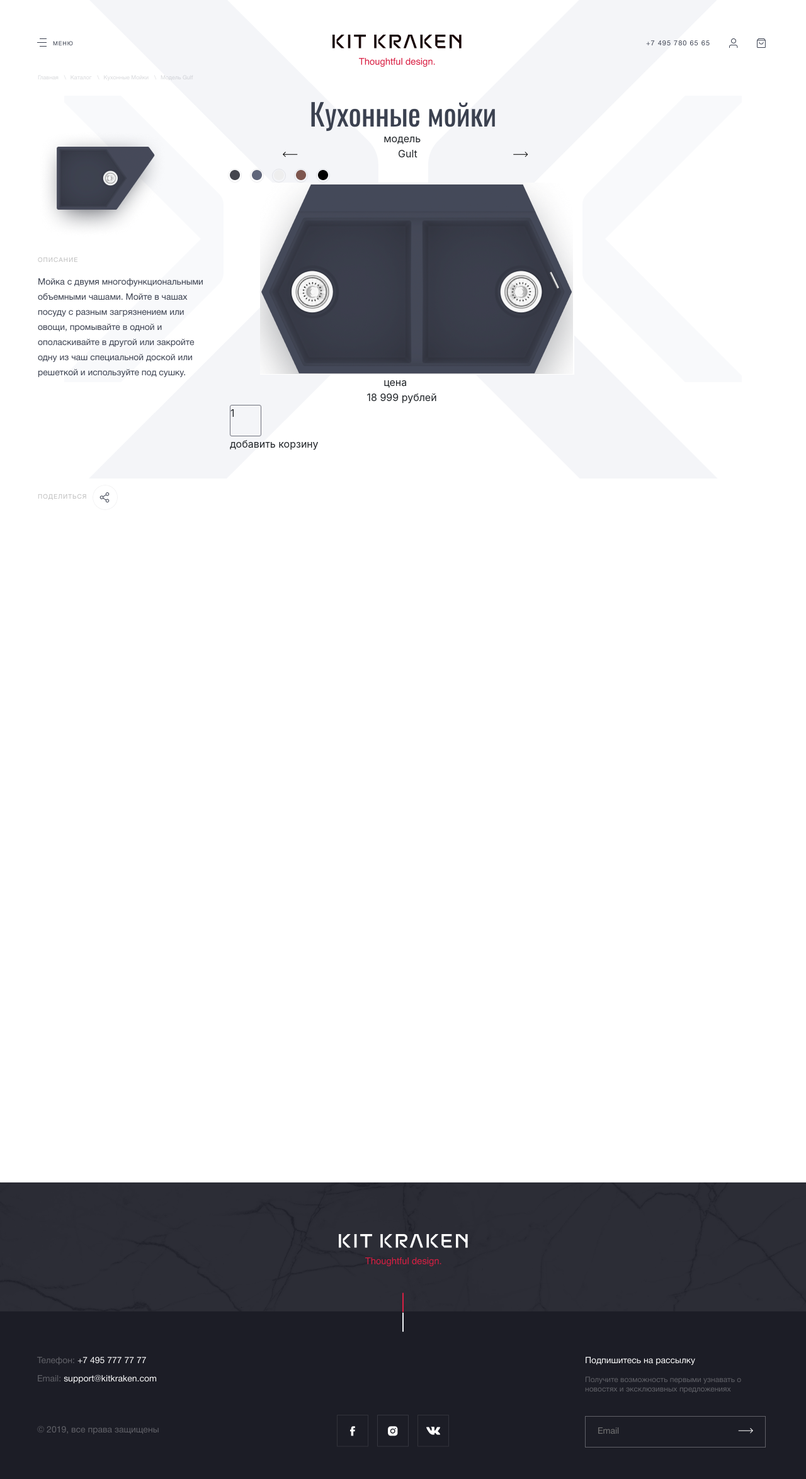
After one commit to Buhanov-Dima/kit, a PHP site: page /item-card.php in a window 1280 px wide. The commit adds this page. Shown: the whole page at 63% size. Run offline with PHP 8.4, Linux system fonts and the light colour scheme; some libraries are stand-ins or nearby versions.

Commit message:
начал делать карточку товара 4.0
В принципе добавить кроме заголовка пока нечего. "Поделиться" заменил на картинку, как и договаривались. Событие по ховеру написал в js (не знаю почему, но мне так проще) Наверное потому-что я полностью вижу там процесс и сам его прописываю. вобщем как-то так. Отправляй - посмотрим че скажут

```diff
--- a/css/style2.css
+++ b/css/style2.css
@@ -264,6 +264,7 @@ p {margin: 0;}
 	border-radius: 11px;
 	height: 22px;
 	width: 22px;
+	cursor: pointer;
 }
 
 .colors div img{
@@ -560,8 +561,11 @@ h1{
 	font-size: 48px;
 	line-height: 53px;
 	text-align: center;
+	color: #3B4150;
+}
+
+#catalog h1{
 	margin-bottom: 27px;
-	color: #3B4150;
 }
 
 .left-side{
@@ -767,6 +771,7 @@ p.labels {
 	margin-top: -2px;
 	border-bottom: 1px solid #EEF0F5;
 	margin-bottom: 39px;
+	margin-top: 10px;
 }
 
 .view{
@@ -864,13 +869,13 @@ p.labels {
 	background: linear-gradient(180deg, rgba(226, 239, 240, 0.3) 0%, #E2EFF0 100%);
 }
 
-.description{
+.card{
 	display: flex;
 	justify-content: space-between;
 	margin-top: 5%;
 }
 
-.description div p:first-child{
+.card div p:first-child{
 	font-family: HelveticaNeueCyr;
 	font-size: 8px;
 	line-height: normal;
@@ -882,7 +887,7 @@ p.labels {
 	margin-bottom: 6px;
 }
 
-.description div p:last-child{
+.card div p:last-child{
 	font-family: HelveticaNeueCyr;
 	font-size: 22px;
 	line-height: normal;
@@ -913,3 +918,128 @@ p.labels {
 	right : 15px;
 	box-shadow: 0px 10px 40px rgba(217, 31, 67, 0.5);
 }
+
+#footer_item-card{
+	margin-top: 1000px;
+	background: none;
+}
+
+#item-card{
+	padding: 0 60px;
+	padding-top: 120px;
+}
+
+#item-card h1{
+	margin: 0;
+
+}
+
+.description{
+	max-width: 270px;
+	margin-bottom: 165px;
+}
+
+.description h4{
+	font-family: HelveticaNeueCyr;
+	font-size: 10px;
+	line-height: normal;
+	letter-spacing: 0.1em;
+	text-transform: uppercase;
+	color: #BDBDBD;
+	mix-blend-mode: normal;
+	margin-bottom: 18px;
+}
+.description p{
+	font-family: HelveticaNeueCyr;
+	font-size: 14px;
+	line-height: 24px;
+	color: #3B4150;
+}
+
+.left-picture{
+	margin-bottom: 31px;
+}
+
+.share{
+	display: flex;
+	align-items: center;
+}
+
+.share *{
+	width: 40px;
+	height: 40px;
+	border-radius:21px;
+}
+.hide{
+	opacity: 0;
+}
+
+.share a{
+}
+
+#telegram{
+	background: #36ADE1 url("/img/item-card/telegram.png") 50% 50% no-repeat;
+}
+
+#whatsapp{
+	background: #00E676 url("/img/item-card/whatsapp.png") 50% 50% no-repeat;
+}
+
+#messenger{
+	background: #2196F3 url("/img/item-card/messenger.png") 50% 50% no-repeat;
+}
+
+#vkontakte{
+	background: #5181B8 url("/img/item-card/vk.png") 50% 50% no-repeat;
+}
+
+#instagram{
+	background: radial-gradient(24.78px at 29.04% 99.59%, #FDDB86 0%, rgba(240, 105, 66, 0) 100%), radial-gradient(32.14px at 31.72% 92.92%, #FFAD05 0%, rgba(255, 63, 0, 0) 100%), linear-gradient(159.86deg, #4263DF 5.92%, rgba(213, 53, 133, 0) 77.32%), #E11B7E url("/img/item-card/instagram.png") 50% 50% no-repeat;
+}
+
+.button-share{
+	mix-blend-mode: normal;
+	cursor: pointer;
+}
+
+.button-share img[src="/img/item-card/share_red.png"]{
+	display: none;
+}
+
+.share p{
+	width: auto;
+	height: auto;
+	font-family: HelveticaNeueCyr;
+	font-size: 10px;
+	line-height: normal;
+	letter-spacing: 0.1em;
+	text-transform: uppercase;
+	color: #BDBDBD;
+	mix-blend-mode: normal;
+	margin-right: 9px;
+}
+
+.center-item{
+	display: inline-block;
+}
+
+#item-card .colors div{
+	border: 1px solid rgba(59, 65, 80, .1);
+}
+
+.number-of-items{
+	width: 50px;
+	height: 50px;
+	mix-blend-mode: normal;
+	border: 1px solid #70727D;
+	box-sizing: border-box;
+	border-radius: 3px;
+}
+.number-of-items p{
+	position: relative;
+	top: 0;
+	bottom: 0;
+	left: 0;
+	right: 0;
+	margin: auto;
+}
--- /dev/null
+++ b/item-card.php
@@ -0,0 +1,188 @@
+<!DOCTYPE html>
+<html>
+<head>
+	<meta charset="UTF-8">
+	<title>Kit Kraken</title>
+	<link rel="stylesheet" href="https://stackpath.bootstrapcdn.com/bootstrap/4.3.1/css/bootstrap.min.css" integrity="sha384-ggOyR0iXCbMQv3Xipma34MD+dH/1fQ784/j6cY/iJTQUOhcWr7x9JvoRxT2MZw1T" crossorigin="anonymous">
+
+	<link rel="stylesheet" href="/css/style2.css">
+</head>
+<body>
+	<header>
+		<div class="wrap_head">
+			<div class="menu">
+				<a href="#">меню</a>
+			</div>
+			<div class="logo">
+				<img src="/img/logo.png" alt="">
+			</div>
+			<div class="nmb_user_basket">
+				<p>+7 495 780 65 65</p>
+				<a href="#"><img src="/img/assets/user.png" alt="user"></a>
+				<a href="#"><img src="/img/assets/shopping-bag.png" alt="basket"></a>
+			</div>
+		</div>
+	</header>
+	<section>
+		<div class="content" id="item-card">
+			<div class="other_pages">
+				<p>Главная</p>
+				<p id="slash">\</p>
+				<p>Каталог</p>
+				<p id="slash">\</p>
+				<p>Кухонные мойки</p>
+				<p id="slash">\</p>
+				<p>Модель Gulf</p>
+			</div>
+			<div class="container-fluid">
+				<div class="row">
+					<div class="col-lg-12">
+						<h1>Кухонные мойки</h1>
+					</div>
+					<div class="col-lg-3 lp-0">
+						<div class="left-picture">
+							<img src="/img/item-card/mini_river.png" alt="river">
+						</div>
+						<div class="description">
+							<h4>Описание</h4>
+							<p>Мойка с двумя многофункциональными объемными чашами. Мойте в чашах посуду с разным загрязнением или овощи,  промывайте в одной и ополаскивайте в другой или закройте одну из чаш специальной доской или решеткой и используйте под сушку.
+							</p>
+						</div>
+						<div class="share">
+							<p>поделиться</p>
+							<div class="button-share">
+								<img src="/img/item-card/share.png" alt="share">
+								<img src="/img/item-card/share_red.png" alt="share">
+							</div>
+							<a href="#" id="telegram" class="hide"></a>
+							<a href="#" id="whatsapp" class="hide"></a>
+							<a href="#" id="messenger" class="hide"></a>
+							<a href="#" id="vkontakte" class="hide"></a>
+							<a href="#" id="instagram" class="hide"></a>
+						</div>
+					</div>
+					<div class="col-lg-6 mx-auto">
+						<div class="col-lg-2 mx-auto">
+							<p class="center-item">модель</p>
+						</div>
+						<div class="col-lg-12">
+							<div class="row">
+								<div class="col-lg-1 mx-auto">
+									<img src="/img/item-card/left_arrow_black.png" alt="left-arrow">
+								</div>
+								<div class="col-lg-1 mx-auto">
+									<p class="center-item">Gult</p>
+								</div>
+								<div class="col-lg-1 mx-auto">
+									<img src="/img/item-card/right_arrow_black.png" alt="right-arrow">
+								</div>
+							</div>
+						</div>
+						<div class="row">
+							<div class="col-lg-12 mx-auto">
+								<div class="colors">
+									<div><img src="/img/item-card/dark-grey.png" alt="dark_grey"></div>
+									<div><img src="/img/constructor/dark_blue.png" alt="dark_blue"></div>
+									<div><img src="/img/constructor/white.png" alt="white"></div>
+									<div><img src="/img/constructor/brown.png" alt="brown"></div>
+									<div><img src="/img/constructor/black.png" alt="black"></div>
+								</div>
+							</div>
+						</div>
+						<div class="row">
+							<div class="col-lg-10 mx-auto">
+								<img src="img/item-card/gult.png" alt="gult">
+							</div>
+						</div>
+						<div class="col-lg-2 mx-auto">
+							<p>цена</p>
+						</div>
+						<div class="row">
+							<div class="col-lg-3 mx-auto">
+								<p>18 999 рублей</p>
+							</div>
+						</div>
+						<div class="row">
+							<div class="col-lg-12 mx-auto">
+								<div class="number-of-items"><p>1</p></div>
+								<div class="add-to-basket">добавить корзину</div>
+							</div>
+						</div>
+					</div>
+					<div class="col-lg-3 rp-0">
+
+					</div>
+				</div>
+			</div>
+		</div>
+	</section>
+
+	<footer>
+		<div class="content" id="footer_item-card">
+			<div class="footer">
+				<div class="logo_white">
+					<img src="/img/constructor/logo2.png" alt="logo">
+				</div>
+				<div class="vert_line">
+					<div class="little_vert_red"><img src="/img/constructor/little_vert_red.png" alt="little_vert_red"></div>
+					<div class="little_vert_white"><img src="/img/constructor/little_vert_white.png" alt="little_vert_white"></div>
+				</div>
+				<div class="wrap_foot">
+					<div class="first_column">
+						<div class="telephone">
+							<div class="label_telephone">
+								<p>Телефон: </p>
+							</div>
+							<div class="telephone_number">
+								<p> +7 495 777 77 77</p>
+							</div>
+						</div>
+						<div class="email">
+							<div class="label_email">
+								<p>Email: </p>
+							</div>
+							<div class="email_address">
+								<p> support@kitkraken.com</p>
+							</div>
+						</div>
+						<div class="copyright">
+							<p>&#169; 2019, все права защищены</p>
+						</div>
+					</div>
+					<div class="social_sites">
+						<a class="facebook" href="#">
+							<img src="/img/constructor/facebook.png" alt="facebook">
+						</a>
+						<a class="instagram" href="#">
+							<img src="/img/constructor/instagram.png" alt="instagram">
+						</a>
+						<a class="vk" href="#">
+							<img src="/img/constructor/vk.png" alt="vk">
+						</a>
+					</div>
+					<div class="sign">
+						<div class="up_sign">
+							<p>Подпишитесь на рассылку</p>
+						</div>
+						<div class="down_sign">
+							<p>Получите возможность первыми узнавать о новостях и эксклюзивных предложениях</p>
+						</div>
+						<form class="email_form" action="" method="post">
+							<input type="email" placeholder="Email">
+							<input type="image" src="img/constructor/right_arrow.png" alt="ok">
+						</form>
+					</div>
+				</div>
+			</div>
+		</div>
+		<script src="https://code.jquery.com/jquery-3.3.1.min.js"></script>
+		<script src="https://cdnjs.cloudflare.com/ajax/libs/popper.js/1.14.7/umd/popper.min.js" integrity="sha384-UO2eT0CpHqdSJQ6hJty5KVphtPhzWj9WO1clHTMGa3JDZwrnQq4sF86dIHNDz0W1" crossorigin="anonymous"></script>
+		<script src="https://stackpath.bootstrapcdn.com/bootstrap/4.3.1/js/bootstrap.min.js" integrity="sha384-JjSmVgyd0p3pXB1rRibZUAYoIIy6OrQ6VrjIEaFf/nJGzIxFDsf4x0xIM+B07jRM" crossorigin="anonymous"></script>
+    	<script
+			  src="https://code.jquery.com/ui/1.12.1/jquery-ui.min.js"
+			  integrity="sha256-VazP97ZCwtekAsvgPBSUwPFKdrwD3unUfSGVYrahUqU="
+			  crossorigin="anonymous"></script>
+    	<script src="/js/main.js"></script>
+	</footer>
+</body>
+</html>
--- a/js/main.js
+++ b/js/main.js
@@ -15,13 +15,40 @@ $(function() {
       $right.val(ui.values[1]);
     }
   });
-  $amount                          // Устанавливаем начальные значения для amount
+  /*$amount                          // Устанавливаем начальные значения для amount
     .val($range.slider('values', 0)    // Нижняя граница, потом знак ₽
-    + ' - ' + $range.slider('values', 1)  ); // Верхняя граница, потом знак ₽
+    + ' - ' + $range.slider('values', 1)  ); // Верхняя граница, потом знак ₽*/
 
 });
+$('.button-share img[src="/img/item-card/share.png"]').on('mouseover', function(){
+	$(this).css("display","none");
+	$('.button-share img[src="/img/item-card/share_red.png"]').css("display", "block");
+});
+$('.button-share img[src="/img/item-card/share_red.png"]').on('mouseout', function(){
+	$(this).css("display","none");
+	$('.button-share img[src="/img/item-card/share.png"]').css("display", "block");
+});
 
+$('#item-card .colors div').on('mouseover', function(){
+	$(this).css("border","1px solid #3B4150");
+});
 
+$('#item-card .colors div').on('mouseout', function(){
+	$(this).css("border","1px solid rgba(59, 65, 80, .1)");
+});
+
+$('#item-card .colors div').on('click', function(){
+	if($(this).css("border","1px solid #3B4150")){
+		$(this).css("border","1px solid rgba(59, 65, 80, .1)");
+		$(this).on('mouseout');
+		$(this).on('mouseover');
+	}
+	if($(this).css("border","1px solid rgba(59, 65, 80, .1)")){
+	$(this).css("border","1px solid #3B4150");
+	$(this).off('mouseout');
+	$(this).off('mouseover');
+	}
+});
 //скрываем блок скролле, открываем нужный
 /*
 	var i = 0;
```
Also changed, not shown: catalog.php (+9 -9 lines), img/item-card/4.0 Карточка товара(1).png (added), img/item-card/dark-grey.png (added), img/item-card/gult.png (added), img/item-card/instagram.png (added), img/item-card/left_arrow_black.png (added), img/item-card/messenger.png (added), img/item-card/mini_river.png (added), img/item-card/right_arrow_black.png (added), img/item-card/share.png (added), img/item-card/share_red.png (added), img/item-card/share_white.png (added), img/item-card/telegram.png (added), img/item-card/vk.png (added), 1 more files.
